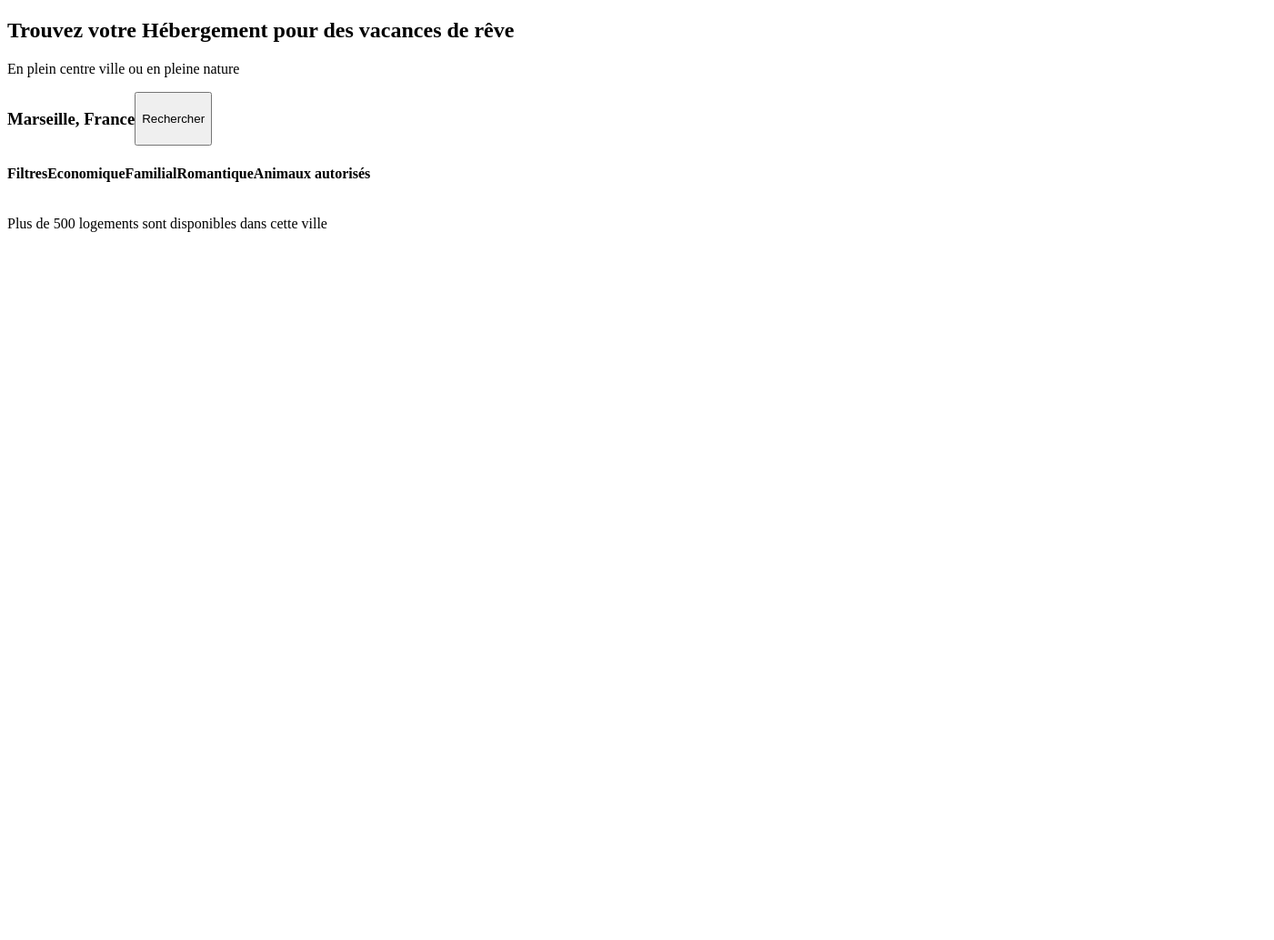
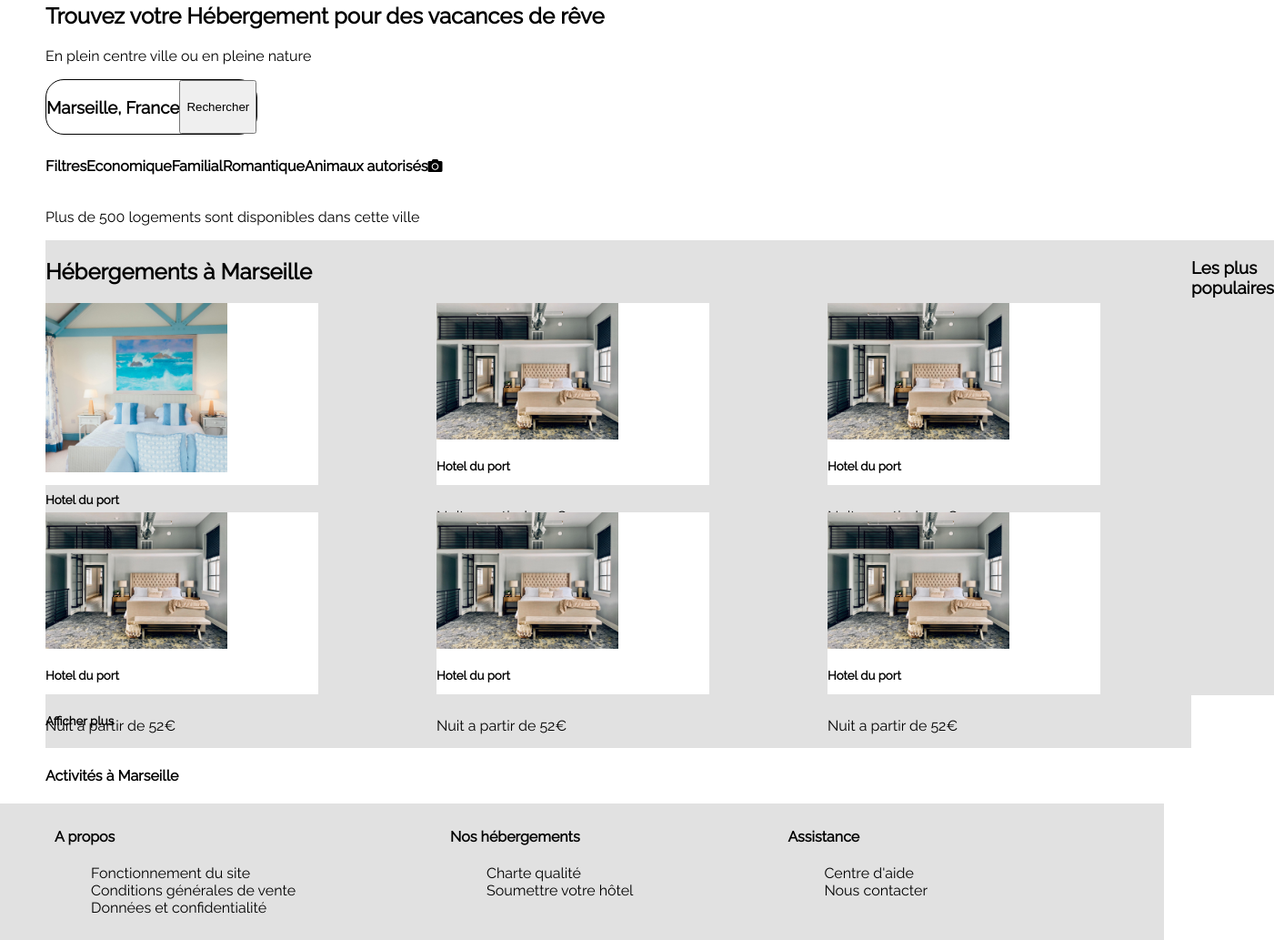
Before and after one commit to 2Bid/AxelSalenbier_2_07032021, a plain HTML site: page index.html in a window 1280 px wide. Shown: the part 94-1127 px from the top of the page at 91% size, 1401 px wide, since content can reach past the window. Before the commit the page ends 800 px from the top, so only its background shows below. Drawn offline with Linux system fonts and the light colour scheme.

Commit message:
Squelette html + avancé CSS

```diff
--- a/index.html
+++ b/index.html
@@ -6,6 +6,13 @@
      <meta name="viewport" content="width=device-width, initial-scale=1.0">
      <title>Reservia</title>
      <link rel="stylesheet" href="styles.css">
+     <link
+      rel="stylesheet"
+      href="https://use.fontawesome.com/releases/v5.13.0/css/all.css"
+      integrity="sha384-Bfad6CLCknfcloXFOyFnlgtENryhrpZCe29RTifKEixXQZ38WheV+i/6YWSzkz3V"
+      crossorigin="anonymous"
+    />
+     <link rel="stylesheet" href="https://cdnjs.cloudflare.com/ajax/libs/font-awesome/4.7.0/css/font-awesome.min.css">
 </head>
 <body>
      <header>
@@ -19,6 +26,7 @@
           </nav>
      </header>
      <body>
+          <div class="container">
                <section class="nav-section">
                     <h2>Trouvez votre Hébergement pour des vacances de rêve</h2>
                     <p>En plein centre ville ou en pleine nature</p>
@@ -32,15 +40,86 @@
                          <div><h4>Economique</h4></div>
                          <div><h4> Familial</h4></div>
                          <div><h4>Romantique</h4></div>
-                    <div><h4>Animaux autorisés</h4></div>
+                         <div><h4>Animaux autorisés<i class="fas fa-camera"></i></h4></div>
                     </div>
                     <p>Plus de 500 logements sont disponibles dans cette ville</p>
                </section>
 
-          <section class="hebergements-section"></section>
-          <section class="populaire-section"></section>
-          <section class="activites-section"></section>
-          <footer></footer>
+              <section class="main">
+               <section class="hebergements-section">
+                    <h2>Hébergements à Marseille</h2>
+                    <div class="heberg-grid">
+                         <div class="heberg-item">
+                              <img src="./images/hebergements/2_large/annie-spratt-Eg1qcIitAuA-unsplash.jpg">
+                              <h5>Hotel du port</h5>
+                              <p>Nuit a partir de 52€</p>
+                         </div>
+                         <div class="heberg-item">
+                              <img src="./images/hebergements/2_large/aw-creative-VGs8z60yT2c-unsplash.jpg">
+                              <h5>Hotel du port</h5>
+                              <p>Nuit a partir de 52€</p>
+
+                         </div>
+                         <div class="heberg-item">
+                              <img src="./images/hebergements/2_large/aw-creative-VGs8z60yT2c-unsplash.jpg">
+                              <h5>Hotel du port</h5>
+                              <p>Nuit a partir de 52€</p>
+                         </div>
+                         <div class="heberg-item">
+                              <img src="./images/hebergements/2_large/aw-creative-VGs8z60yT2c-unsplash.jpg">
+                              <h5>Hotel du port</h5>
+                              <p>Nuit a partir de 52€</p>
+                         </div>
+                         <div class="heberg-item">
+                              <img src="./images/hebergements/2_large/aw-creative-VGs8z60yT2c-unsplash.jpg">
+                              <h5>Hotel du port</h5>
+                              <p>Nuit a partir de 52€</p>
+                         </div>
+                         <div class="heberg-item">
+                              <img src="./images/hebergements/2_large/aw-creative-VGs8z60yT2c-unsplash.jpg">
+                              <h5>Hotel du port</h5>
+                              <p>Nuit a partir de 52€</p>
+                         </div>
+                    </div>
+                    <h5>Afficher plus</h5>
+               </section>
+
+               <section class="populaire-section">
+                    <h3>Les plus populaires</h3>
+               </section>
+              </section>
+
+               <section class="activites-section">
+                    <h4>Activités à Marseille</h4>
+                    <div></div>
+               </section>
+          </div>
+
+          <footer>
+               <div class="a-propos">
+                    <h4>A propos</h4>
+                    <ul>
+                         <li>Fonctionnement du site</li>
+                         <li>Conditions générales de vente</li>
+                         <li>Données et confidentialité</li>
+                    </ul>
+               </div>
+               <div class="nos-heberg">
+                    <h4>Nos hébergements</h4>
+                    <ul>
+                         <li>Charte qualité</li>
+                         <li>Soumettre votre hôtel</li>
+                    </ul>
+               </div>
+               <div class="assistance">
+                    <h4>Assistance</h4>
+                    <ul>
+                         <li>Centre d'aide</li>
+                         <li>Nous contacter</li>
+               </ul>
+               </div>
+
+          </footer>
      </body>
 
 </body>
--- a/styles.css
+++ b/styles.css
@@ -1,12 +1,113 @@
+@import url('https://fonts.googleapis.com/css2?family=Raleway&display=swap');
+
+body{
+     margin: 0;
+     padding: 0;
+     font-family: Raleway
+}
+.container{
+     padding: 0 50px 0 50px;
+}
+/* HEADER */
 header{
      display: flex;
 }
+header h1{
+     margin: 20px 20px 20px 20px;
+     color: blue;
+     font-family: Raleway;
+}
+header nav {
+
+     width: 100%;
+}
+header nav ul {
+     display: flex;
+     float: right;
+     list-style: none;
+}
+header nav ul li {
+     padding: 0px 30px 0px 30px;
+}
+
+/* NAV */
+
 .nav-section{
 
 }
 .input{
-     display: flex;
+     display: inline-flex;
+     border: 1px black solid;
+     border-radius: 20px;
 }
 .filtres{
      display: flex;
 }
+/* MAIN */
+.main{
+     display: flex;
+     justify-content: space-between;
+}
+/* HEBERGEMENTS */
+
+.hebergements-section{
+     background-color: #e1e1e1;
+     display: flex;
+     justify-content: center;
+     flex-direction: column;
+
+}
+.heberg-grid{
+     height: auto;
+     display: grid;
+     grid-template-columns: repeat(3, 400px);
+     justify-content: center;
+     grid-gap: 30px;
+}
+.hebergements-section h2{
+
+}
+.heberg-item{
+     background-color: white;
+     display: inline-flex;
+     height: 200px;
+     width: 300px;;
+     flex-direction: column;
+}
+.heberg-item img{
+     width: 200px;
+     height: auto;
+
+}
+
+/* POPULAIRE */
+
+.populaire-section{
+     width: 25%;
+     height: 500px;
+}
+
+
+
+
+
+
+/* LES POPULAIRES */
+.populaire-section{
+     background-color: #e1e1e1;
+}
+footer{
+     background-color: #e1e1e1;
+}
+
+
+/* FOOTER */
+
+footer{
+     display: flex;
+     justify-content: space-between;
+     padding: 5px 260px 10px 60px;
+}
+footer ul li {
+     list-style: none;
+}
```
Lines whose indentation alone changed are shown as unchanged.
